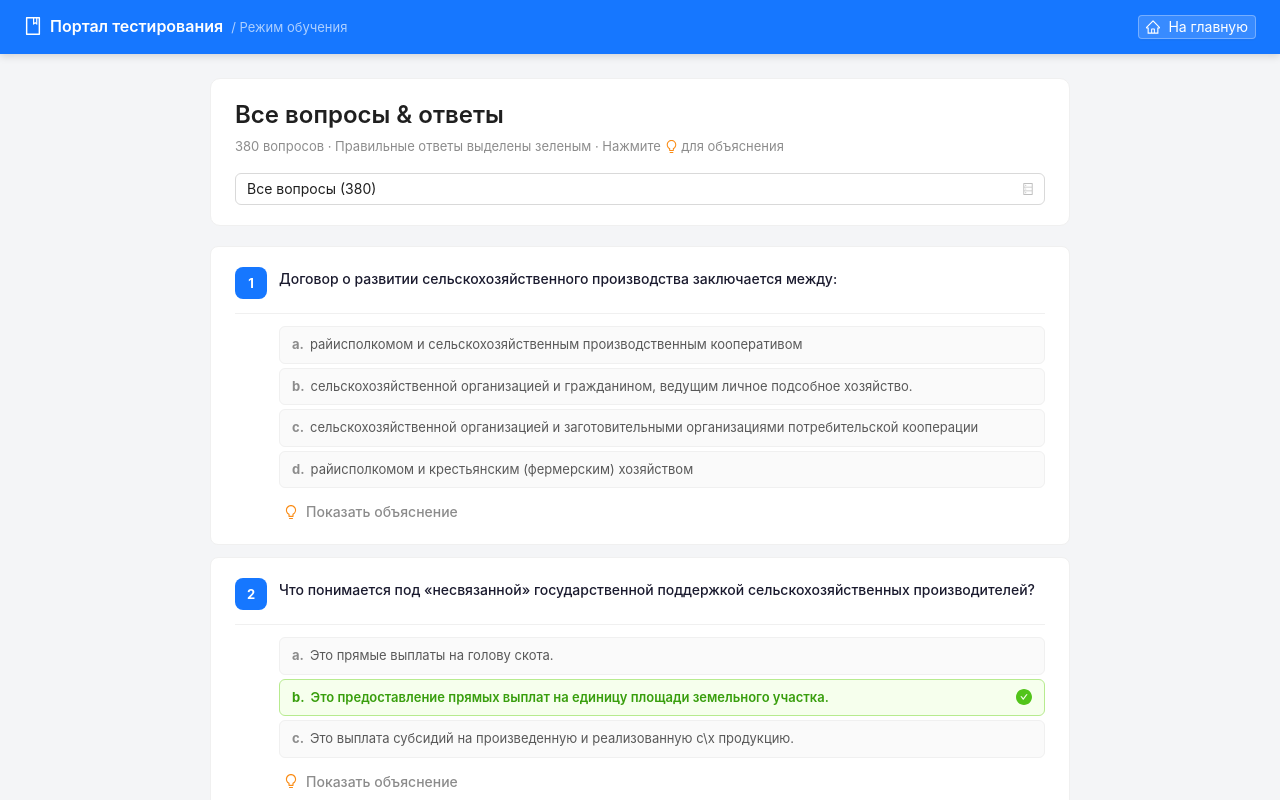
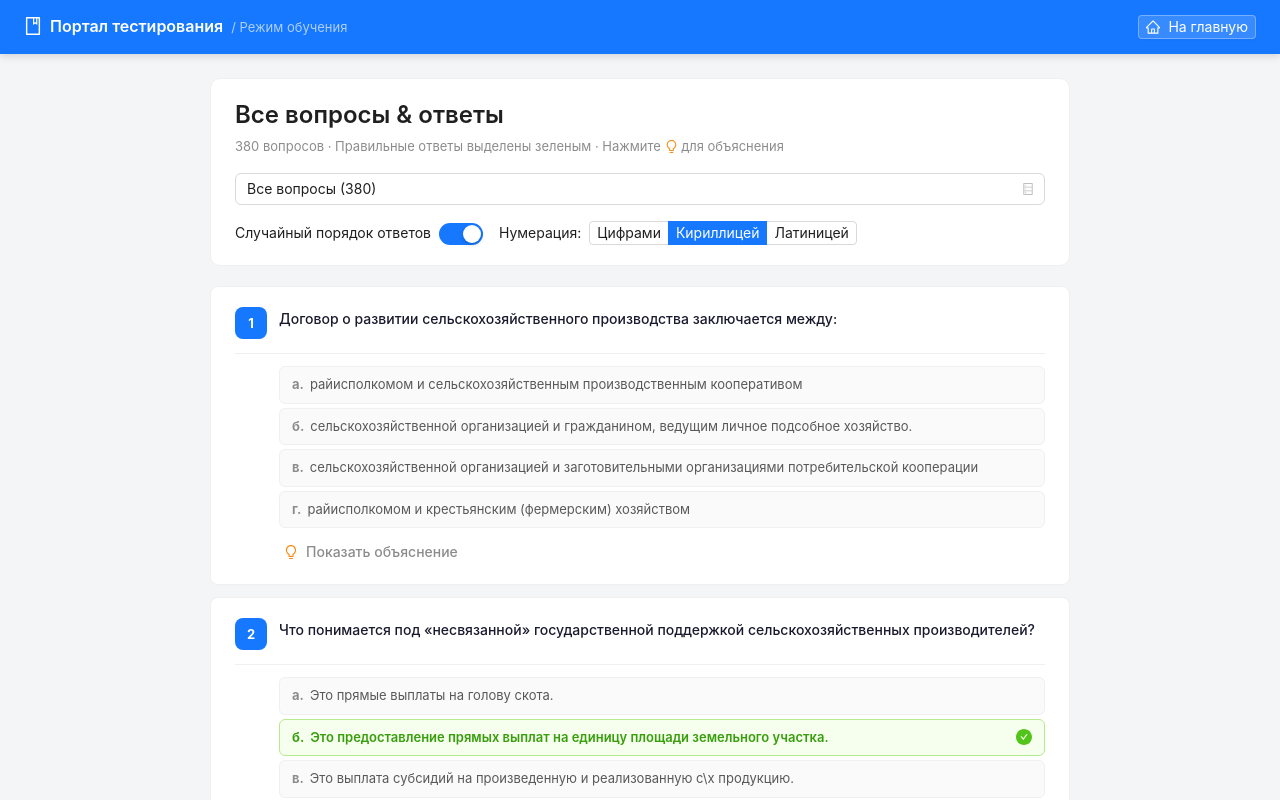
Before and after one commit to vnmozhar/bsu-tests, a React (Vite) app: page / in a window 1280 px wide. Both pictures are taken after a click on the element 450 px from the left and 488 px from the top of the page. Shown: the top 800 px of the page. Built offline with nearby package versions, Linux system fonts and the light colour scheme.

Commit message:
Порядок и нумерация в обучении

```diff
--- a/src/pages/LearnPage.tsx
+++ b/src/pages/LearnPage.tsx
@@ -1,5 +1,5 @@
 import { useState, useMemo, useEffect } from 'react'
-import { Card, Typography, Space, Divider, Button, Row, Col, TreeSelect, Grid } from 'antd'
+import { Card, Typography, Space, Divider, Button, Row, Col, TreeSelect, Grid, Radio, Switch } from 'antd'
 import { CheckCircleFilled, HomeOutlined, BookOutlined, BulbOutlined, DatabaseOutlined } from '@ant-design/icons'
 import { getSourceByKey, questionSourceOptions } from '../utils/questionSources'
 import { shuffleOptions } from '../utils/shuffle'
@@ -16,6 +16,8 @@ export default function LearnPage({ onGoHome }: Props) {
   const isMobile = !screens.sm
   const [sourceKey, setSourceKey] = useState('all')
   const [expanded, setExpanded] = useState<number[]>([])
+  const [shuffleAnswers, setShuffleAnswers] = useState(true)
+  const [labelStyle, setLabelStyle] = useState<'number' | 'cyrillic' | 'latin'>('cyrillic')
 
   // Reset expanded explanations when source changes
   useEffect(() => {
@@ -23,8 +25,25 @@ export default function LearnPage({ onGoHome }: Props) {
   }, [sourceKey])
 
   const displayQuestions = useMemo(
-    () => getSourceByKey(sourceKey).questions.map(shuffleOptions),
-    [sourceKey]
+    () => getSourceByKey(sourceKey).questions.map((question) => {
+      const ordered = shuffleAnswers ? shuffleOptions(question) : question
+      const labels = labelStyle === 'number'
+        ? ['1', '2', '3', '4', '5', '6']
+        : labelStyle === 'latin' ? ['a', 'b', 'c', 'd', 'e', 'f'] : ['а', 'б', 'в', 'г', 'д', 'е']
+      const entries = Object.entries(ordered.options)
+      const keyMap: Record<string, string> = {}
+      const options: Record<string, string> = {}
+      entries.forEach(([key, text], index) => {
+        const label = labels[index] ?? String(index + 1)
+        keyMap[key] = label
+        options[label] = text
+      })
+      const correct_answer = Array.isArray(ordered.correct_answer)
+        ? ordered.correct_answer.map((key) => keyMap[key])
+        : keyMap[ordered.correct_answer]
+      return { ...ordered, options, correct_answer }
+    }),
+    [sourceKey, shuffleAnswers, labelStyle]
   )
 
   const handleSourceChange = (value: string | number | undefined) => {
@@ -99,6 +118,20 @@ export default function LearnPage({ onGoHome }: Props) {
             suffixIcon={<DatabaseOutlined />}
             placeholder="Выберите предмет или тему"
           />
+          <Space direction={isMobile ? 'vertical' : 'horizontal'} size={16} style={{ marginTop: 16, width: '100%' }}>
+            <Space>
+              <Text>Случайный порядок ответов</Text>
+              <Switch checked={shuffleAnswers} onChange={setShuffleAnswers} />
+            </Space>
+            <Space wrap>
+              <Text>Нумерация:</Text>
+              <Radio.Group value={labelStyle} onChange={(event) => setLabelStyle(event.target.value)} optionType="button" buttonStyle="solid" size="small">
+                <Radio.Button value="number">Цифрами</Radio.Button>
+                <Radio.Button value="cyrillic">Кириллицей</Radio.Button>
+                <Radio.Button value="latin">Латиницей</Radio.Button>
+              </Radio.Group>
+            </Space>
+          </Space>
         </Card>
 
         {/* Questions list */}
```
